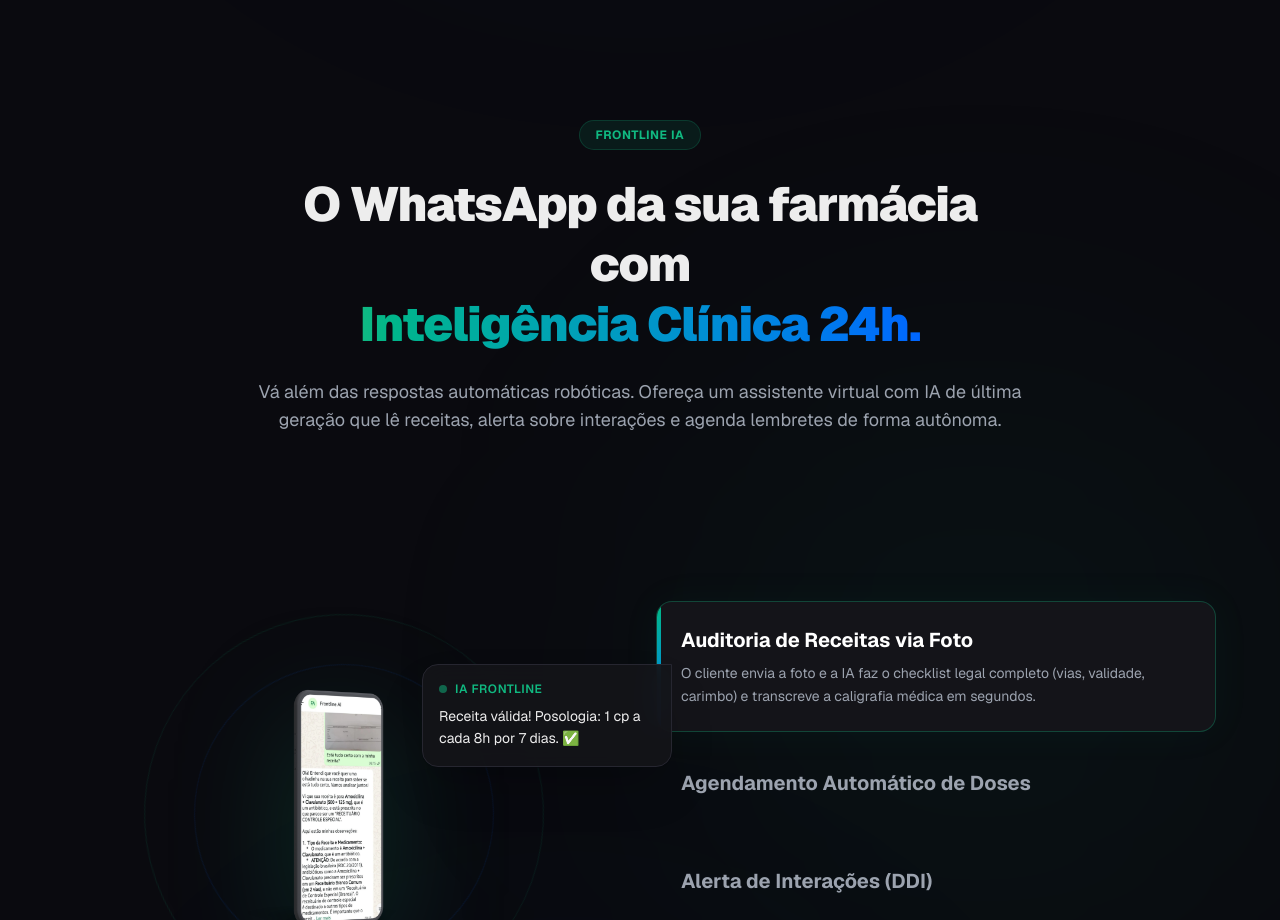
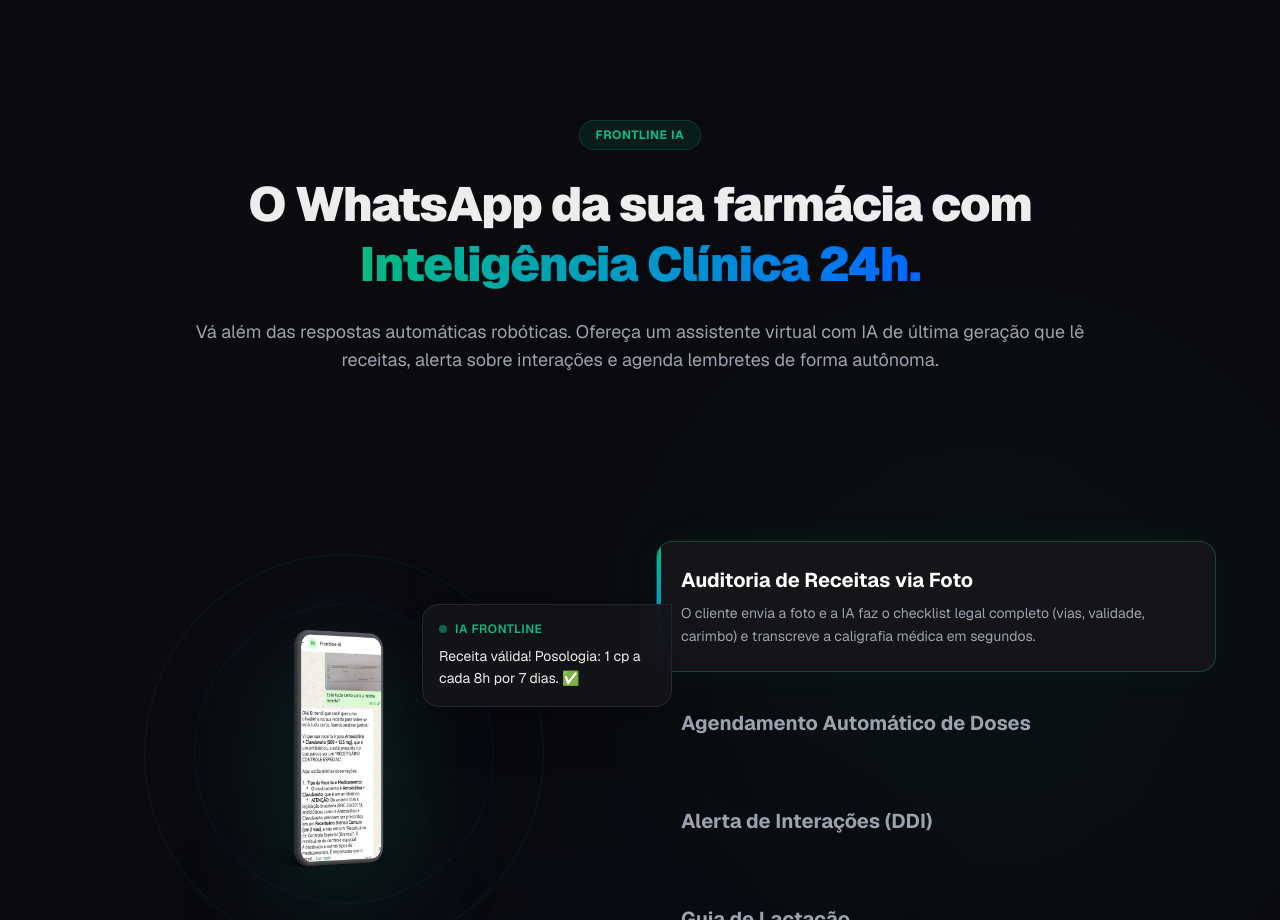
Before and after one commit to AndrielCardoso/landingpage-frontline, a Next.js app: page / in a window 1280 px wide. Shown: the part 3560-4480 px from the top of the page. Built offline with nearby package versions, Linux system fonts and the light colour scheme.

Commit message:
style: fix headline layout for whatsapp section by increasing max-width

```diff
--- a/app/components/whatsapp.tsx
+++ b/app/components/whatsapp.tsx
@@ -46,7 +46,7 @@
       <div className="container mx-auto px-6 relative z-10">
 
         {/* Header */}
-        <div className="max-w-3xl mx-auto text-center mb-20">
+        <div className="max-w-4xl mx-auto text-center mb-20">
           <motion.div
             initial={{ opacity: 0, y: 20 }}
             whileInView={{ opacity: 1, y: 0 }}
```
